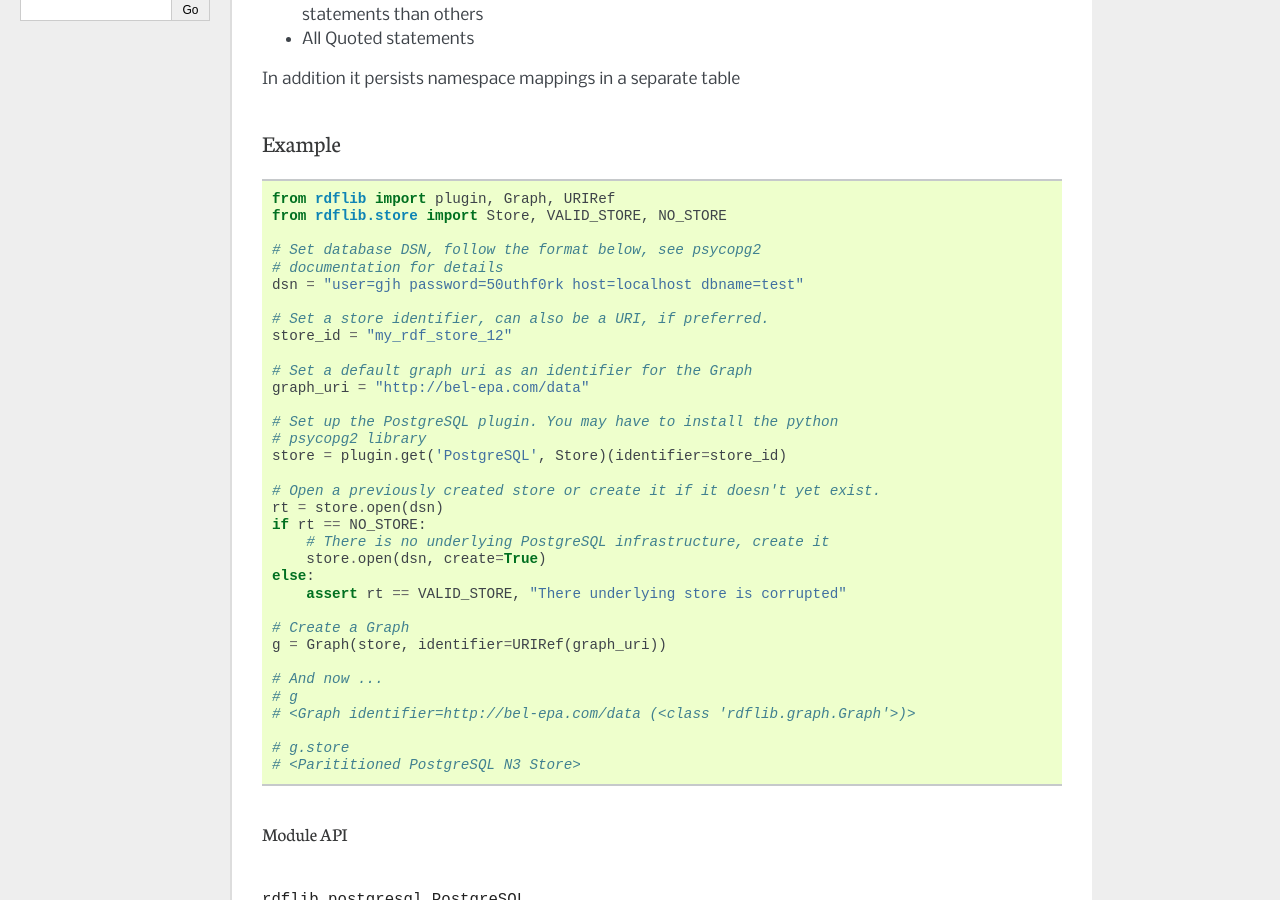
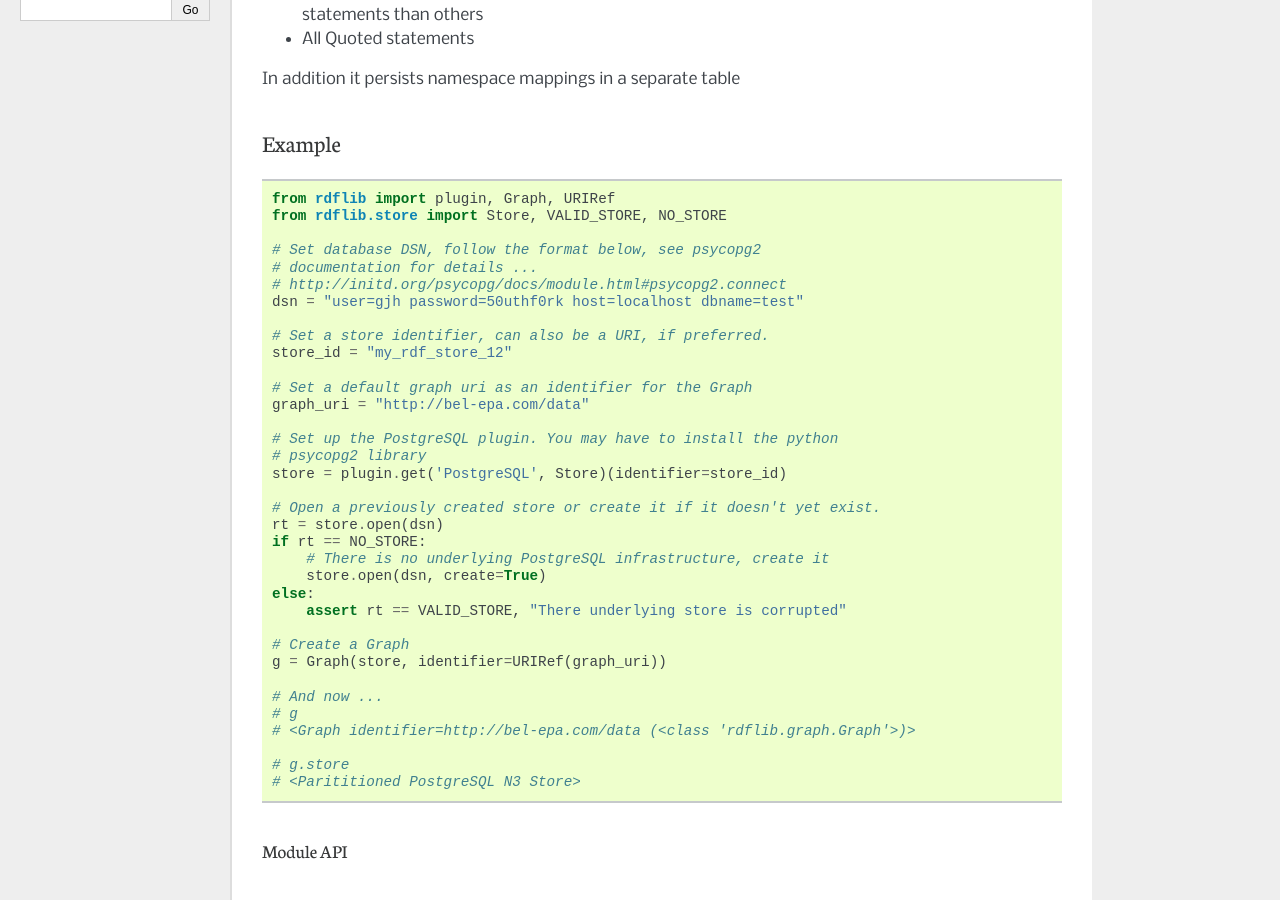
Before and after one commit to RDFLib/rdflib-postgresql, a Sphinx documentation site: the page built from docs/index.rst, in a window 1280 px wide and 900 px high, scrolled down 307 px. Built offline with Sphinx 7.4.7, drawn with Linux system fonts in a browser that asks for light colours; some of the changed lines change nothing that is shown.

Commit message:
Add URL ptr to psycopg2 dsn details

```diff
--- a/docs/index.rst
+++ b/docs/index.rst
@@ -23,7 +23,8 @@ Example
     from rdflib.store import Store, VALID_STORE, NO_STORE
 
     # Set database DSN, follow the format below, see psycopg2
-    # documentation for details
+    # documentation for details ...
+    # http://initd.org/psycopg/docs/module.html#psycopg2.connect
     dsn = "user=gjh password=50uthf0rk host=localhost dbname=test"
 
     # Set a store identifier, can also be a URI, if preferred.
```
